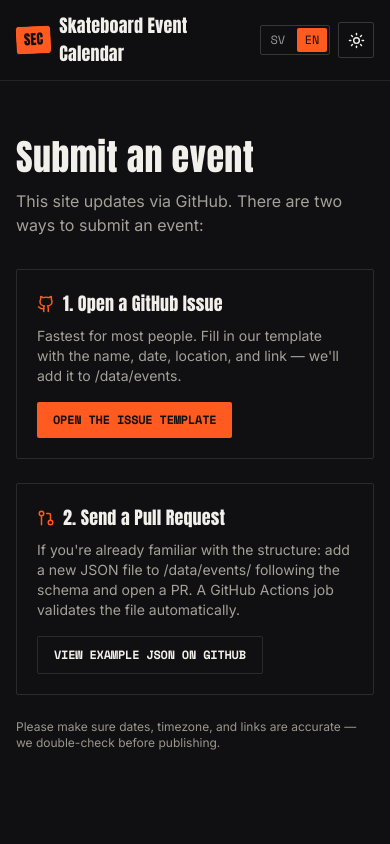
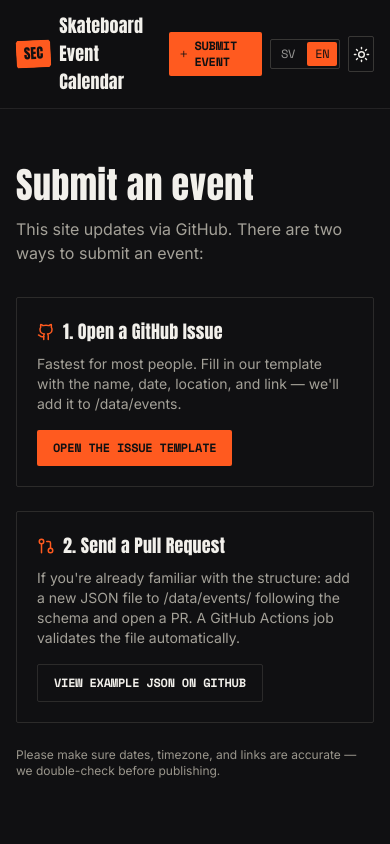
Before and after one commit to martinbjk/SkateboardCalender, a Next.js app: page /en/submit in a window 390 px wide. Shown: the top 844 px of the page. Built offline with nearby package versions, Linux system fonts and the light colour scheme.

Commit message:
Add submit link with icon to Header component
Added a submit link with a Plus icon for mobile view.

```diff
--- a/src/components/Header.tsx
+++ b/src/components/Header.tsx
@@ -1,4 +1,5 @@
 import { useTranslations } from 'next-intl';
+import { Plus } from 'lucide-react';
 import { Link } from '@/i18n/navigation';
 import { LanguageSwitcher } from './LanguageSwitcher';
 import { ThemeToggle } from './ThemeToggle';
@@ -27,6 +28,16 @@
         </nav>
 
         <div className="flex items-center gap-2">
+          {/* Alltid synlig, även på mobil — texten i <nav> ovan är dold under
+              sm-brytpunkten, så utan den här skulle "Föreslå event" bara
+              nås via den lilla länken i footern. */}
+          <Link
+            href="/submit"
+            className="flex items-center gap-1.5 rounded-stamp bg-spray px-2.5 py-1.5 font-mono-tight text-xs font-bold uppercase tracking-wide text-asphalt-950 hover:bg-spray-dark sm:hidden"
+          >
+            <Plus size={14} />
+            {t('nav.submit')}
+          </Link>
           <LanguageSwitcher />
           <ThemeToggle />
         </div>
```
